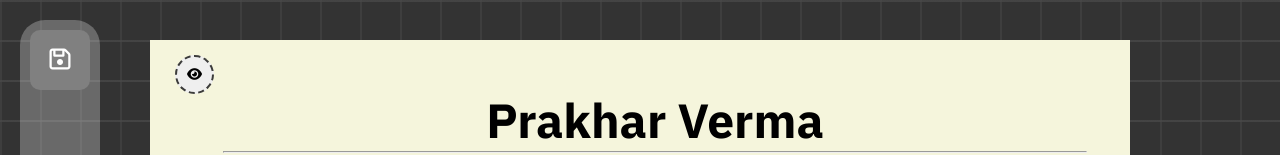
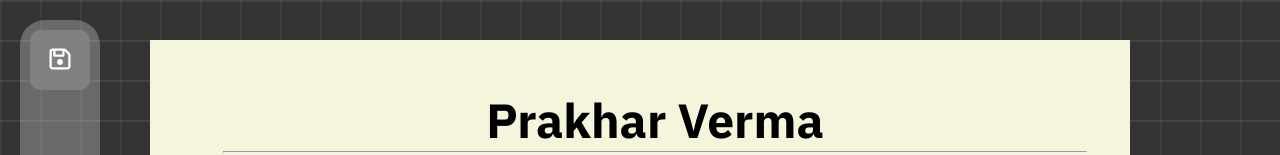
Before and after one commit to pro-khar/resume-builder, a React (Vite) app: page / in a window 1280 px wide. Shown: the top 155 px of the page. Built offline with nearby package versions, Linux system fonts and the light colour scheme.

Commit message:
image-toggle 3 cosmetic updates

```diff
--- a/public/print.css
+++ b/public/print.css
@@ -206,7 +206,7 @@ i{
     padding-top: 25px;
     padding-bottom: 25px;
 
-    transition: all 1s ease;
+    /* transition: all 1s ease; */
     position: relative;
 }
 
--- a/src/menubar.jsx
+++ b/src/menubar.jsx
@@ -21,7 +21,7 @@ function MenuBar(){
 
             setTimeout(() => {
                 printWindow.print();
-            }, 200);
+            }, 300);
         }
 
 
--- a/src/modules/header.css
+++ b/src/modules/header.css
@@ -39,21 +39,19 @@
 
 /*IMAGE TOGGLE*/
 #image-toggle{
-    /* display: none; */
+    display: none;
     position: absolute;
     top: 15px;
-    left: 25px;
+    right: 20px;
 }
-#image-toggle button{
-    border-radius: 999px;
-    padding: 10px;
-    border: 2px dashed rgb(59, 59, 59);
-
+#image-toggle-child{
+    display: flex;
+    align-items: center;
+    gap: 10px;
 }
-#image-toggle button:hover{
-    background-color: rgb(197, 197, 197);
+#image-toggle i{
+    font-size: 4vh;
 }
-
 #intro:hover #image-toggle{
     display: block;
 }
--- a/src/modules/header.jsx
+++ b/src/modules/header.jsx
@@ -54,18 +54,23 @@ function Header(){
             </div>
         </div>
 
-        <div id="image-toggle" class="printHide">
-            <button
-            onClick={(e)=>{
-            setImage((prev) => !prev);
-            // console.log(image)
-          }}
-          >
-            <i class="fa-solid fa-eye"></i>
-            </button>
+
+
+
+
+        <div id="image-toggle" className="printHide">
+            <div id="image-toggle-child"
+                onClick={(e)=>{
+                setImage((prev) => !prev);
+                // console.log(image)
+             }}><b>Image</b>
+                {image? <i class="fa-solid fa-toggle-on" /> : <i class="fa-solid fa-toggle-off" />}
+            </div>
         </div>
+    </section>
 
-    </section>
+
+
 
     </>
     )
```
